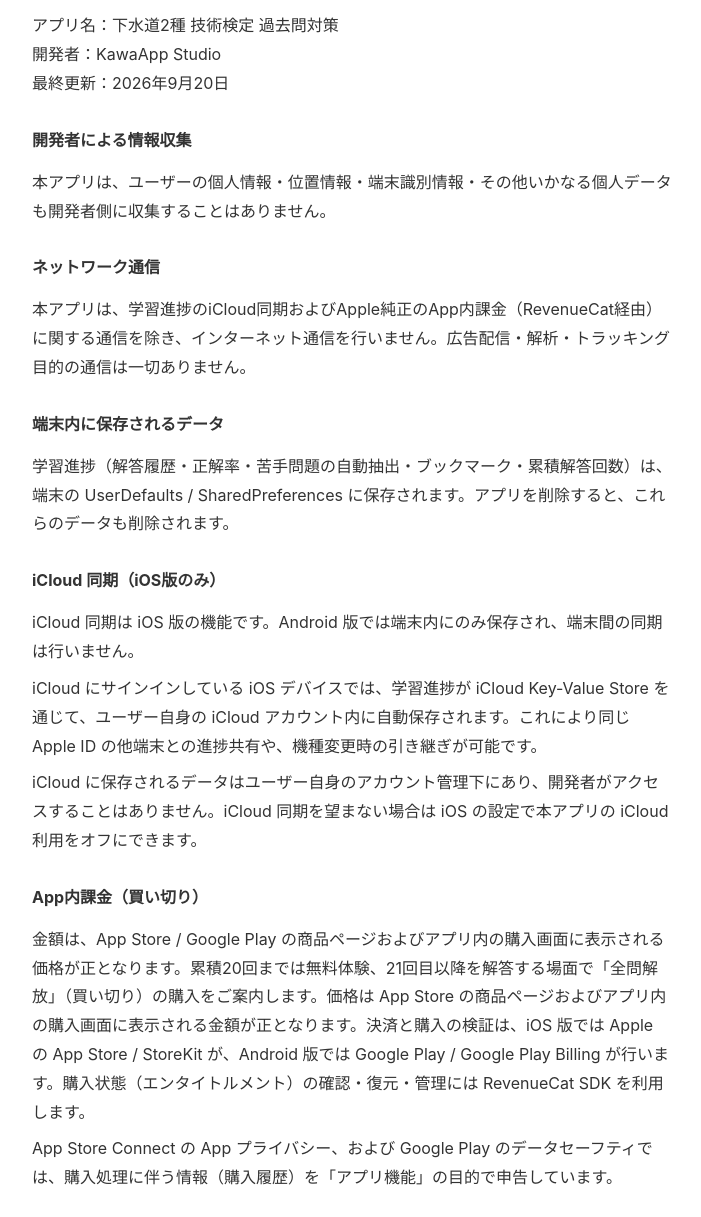
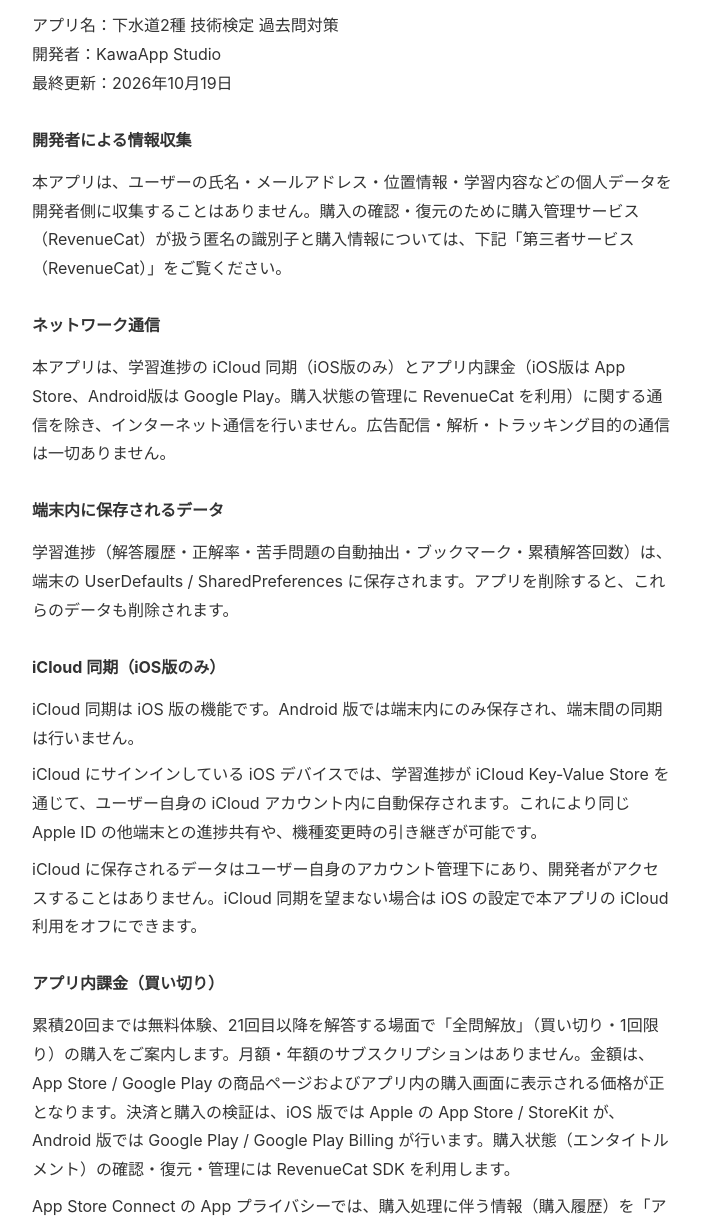
Before and after one commit to takurofukuma/gesuido2-legal, a plain HTML site: page privacy.html in a window 1280 px wide. Shown: the part 83-1300 px from the top of the page, without its empty margins (288-989 px from the left). Drawn offline with Linux system fonts and the light colour scheme.

Commit message:
プライバシーポリシーの残りのApple固定の記述をAndroid版に合わせる
Google Play版を出す前に読み直したら、9/20の対応で直しきれていない箇所が残っていた。
- 「ネットワーク通信」がApple純正のApp内課金だけを挙げていた → App Store / Google Play の両方に
- 課金の段落に「価格は App Store の商品ページ…」が重複して残っていた → 削除（両ストアの一文だけに）
- Play のデータセーフティでは購入履歴に加えて RevenueCat の匿名ID（端末ID）も申告するので、
  その旨を明記し、冒頭の「端末識別情報も収集しない」を申告と矛盾しない書き方に直した
- 英語版も同じ3点（Apple固定の通信・iCloudにも保存・device identifiers）を直した

公開文書なので push はしていない（福間さんの確認待ち）。

Co-Authored-By: Claude Opus 5.5 <noreply@anthropic.com>

```diff
--- a/privacy.html
+++ b/privacy.html
@@ -22,13 +22,13 @@
   <h1>プライバシーポリシー</h1>
   <p>アプリ名：下水道2種 技術検定 過去問対策<br>
   開発者：KawaApp Studio<br>
-  最終更新：2026年9月20日</p>
+  最終更新：2026年10月19日</p>
 
   <h2>開発者による情報収集</h2>
-  <p>本アプリは、ユーザーの個人情報・位置情報・端末識別情報・その他いかなる個人データも開発者側に収集することはありません。</p>
+  <p>本アプリは、ユーザーの氏名・メールアドレス・位置情報・学習内容などの個人データを開発者側に収集することはありません。購入の確認・復元のために購入管理サービス（RevenueCat）が扱う匿名の識別子と購入情報については、下記「第三者サービス（RevenueCat）」をご覧ください。</p>
 
   <h2>ネットワーク通信</h2>
-  <p>本アプリは、学習進捗のiCloud同期およびApple純正のApp内課金（RevenueCat経由）に関する通信を除き、インターネット通信を行いません。広告配信・解析・トラッキング目的の通信は一切ありません。</p>
+  <p>本アプリは、学習進捗の iCloud 同期（iOS版のみ）とアプリ内課金（iOS版は App Store、Android版は Google Play。購入状態の管理に RevenueCat を利用）に関する通信を除き、インターネット通信を行いません。広告配信・解析・トラッキング目的の通信は一切ありません。</p>
 
   <h2>端末内に保存されるデータ</h2>
   <p>学習進捗（解答履歴・正解率・苦手問題の自動抽出・ブックマーク・累積解答回数）は、端末の UserDefaults / SharedPreferences に保存されます。アプリを削除すると、これらのデータも削除されます。</p>
@@ -38,10 +38,10 @@
   <p>iCloud にサインインしている iOS デバイスでは、学習進捗が iCloud Key-Value Store を通じて、ユーザー自身の iCloud アカウント内に自動保存されます。これにより同じ Apple ID の他端末との進捗共有や、機種変更時の引き継ぎが可能です。</p>
   <p>iCloud に保存されるデータはユーザー自身のアカウント管理下にあり、開発者がアクセスすることはありません。iCloud 同期を望まない場合は iOS の設定で本アプリの iCloud 利用をオフにできます。</p>
 
-  <h2>App内課金（買い切り）</h2>
-  <p>金額は、App Store / Google Play の商品ページおよびアプリ内の購入画面に表示される価格が正となります。累積20回までは無料体験、21回目以降を解答する場面で「全問解放」（買い切り）の購入をご案内します。価格は App Store の商品ページおよびアプリ内の購入画面に表示される金額が正となります。決済と購入の検証は、iOS 版では Apple の App Store / StoreKit が、Android 版では Google Play / Google Play Billing が行います。購入状態（エンタイトルメント）の確認・復元・管理には RevenueCat SDK を利用します。</p>
+  <h2>アプリ内課金（買い切り）</h2>
+  <p>累積20回までは無料体験、21回目以降を解答する場面で「全問解放」（買い切り・1回限り）の購入をご案内します。月額・年額のサブスクリプションはありません。金額は、App Store / Google Play の商品ページおよびアプリ内の購入画面に表示される価格が正となります。決済と購入の検証は、iOS 版では Apple の App Store / StoreKit が、Android 版では Google Play / Google Play Billing が行います。購入状態（エンタイトルメント）の確認・復元・管理には RevenueCat SDK を利用します。</p>
 
-  <p>App Store Connect の App プライバシー、および Google Play のデータセーフティでは、購入処理に伴う情報（購入履歴）を「アプリ機能」の目的で申告しています。</p>
+  <p>App Store Connect の App プライバシーでは、購入処理に伴う情報（購入履歴）を「アプリ機能」の目的で申告しています。Google Play のデータセーフティでは、購入履歴と、RevenueCat が購入をひも付ける匿名の識別子（App User ID）を「アプリの機能」の目的で収集する（第三者への共有なし）と申告しています。</p>
   <h2>第三者サービス（RevenueCat）</h2>
   <p>本アプリは広告・アナリティクス・トラッキング目的の SDK を一切組み込んでいません。RevenueCat SDK は App 内課金の購入状態確認・購入の復元・エンタイトルメント管理の目的でのみ利用しています。</p>
   <p>開発者は、ユーザーの氏名・メールアドレス・学習内容などの個人情報を収集しません。一方で、RevenueCat の仕組み上、匿名のアプリ利用者識別子（RevenueCat が自動生成する App User ID）、購入情報、レシート情報等が RevenueCat 側で処理される場合があります。これらは購入の確認・復元・不正防止のためにのみ使用され、広告配信や解析、ユーザー追跡の目的には使用されません。</p>
@@ -58,6 +58,6 @@
   <a href="mailto:asonedaywillberefreshing@gmail.com">asonedaywillberefreshing@gmail.com</a></p>
 
   <h2>Privacy Policy (English)</h2>
-  <p>This app does not collect any personal information, location data, or device identifiers. Buttons such as "report an error" or "contact us" only open your own mail app; the app never sends mail by itself. If you choose to send a message, the developer receives your email address, the subject, and the body, and uses them only to reply and to consider fixes and improvements. They are not shared with third parties. No network connections are made except for optional iCloud sync and Apple's standard In-App Purchase flow (managed via RevenueCat for entitlement tracking only). No third-party advertising or analytics SDKs are used. Study progress (answer history, accuracy, weak-question detection, bookmarks, cumulative attempt count) is stored only in the device's UserDefaults/SharedPreferences and the user's own iCloud account, and is removed when the app is uninstalled.</p>
+  <p>The developer does not collect any personal information such as your name, email address, location, or study content. To verify and restore purchases, RevenueCat processes purchase information and an anonymous app user ID generated by RevenueCat; these are used only for that purpose and not for advertising, analytics, or tracking. Buttons such as "report an error" or "contact us" only open your own mail app; the app never sends mail by itself. If you choose to send a message, the developer receives your email address, the subject, and the body, and uses them only to reply and to consider fixes and improvements. They are not shared with third parties. No network connections are made except for optional iCloud sync (iOS only) and the standard in-app purchase flow of the App Store (iOS) or Google Play (Android), with RevenueCat used for entitlement tracking only. No third-party advertising or analytics SDKs are used. Study progress (answer history, accuracy, weak-question detection, bookmarks, cumulative attempt count) is stored only in the device's UserDefaults/SharedPreferences (and, on iOS, the user's own iCloud account), and is removed when the app is uninstalled. On Android, progress stays on the device and is not synced between devices.</p>
 </body>
 </html>
```
